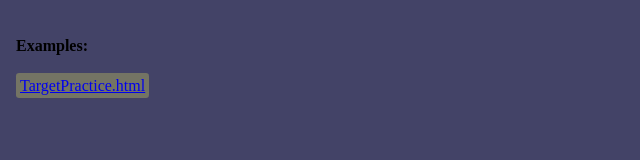
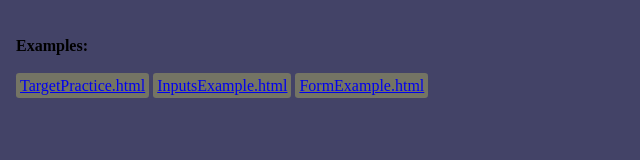
Before and after one commit to vengestone-dragoon/JELlo, a plain HTML site: page index.html in a window 1280 px wide. Shown: the whole page, without its empty margins (0-640 px from the left). Drawn offline with Linux system fonts and the light colour scheme.

Commit message:
added new examples to index.html

```diff
--- a/index.html
+++ b/index.html
@@ -23,5 +23,7 @@
 <body>
   <h4>Examples:</h4>
   <a href="./Example/TargetPractice/TargetPractice.html">TargetPractice.html</a>
+  <a href="./Example/InputsExample/InputsExample.html">InputsExample.html</a>
+  <a href="./Example/FormExample/FormExample.html">FormExample.html</a>
 </body>
 </html>
```
